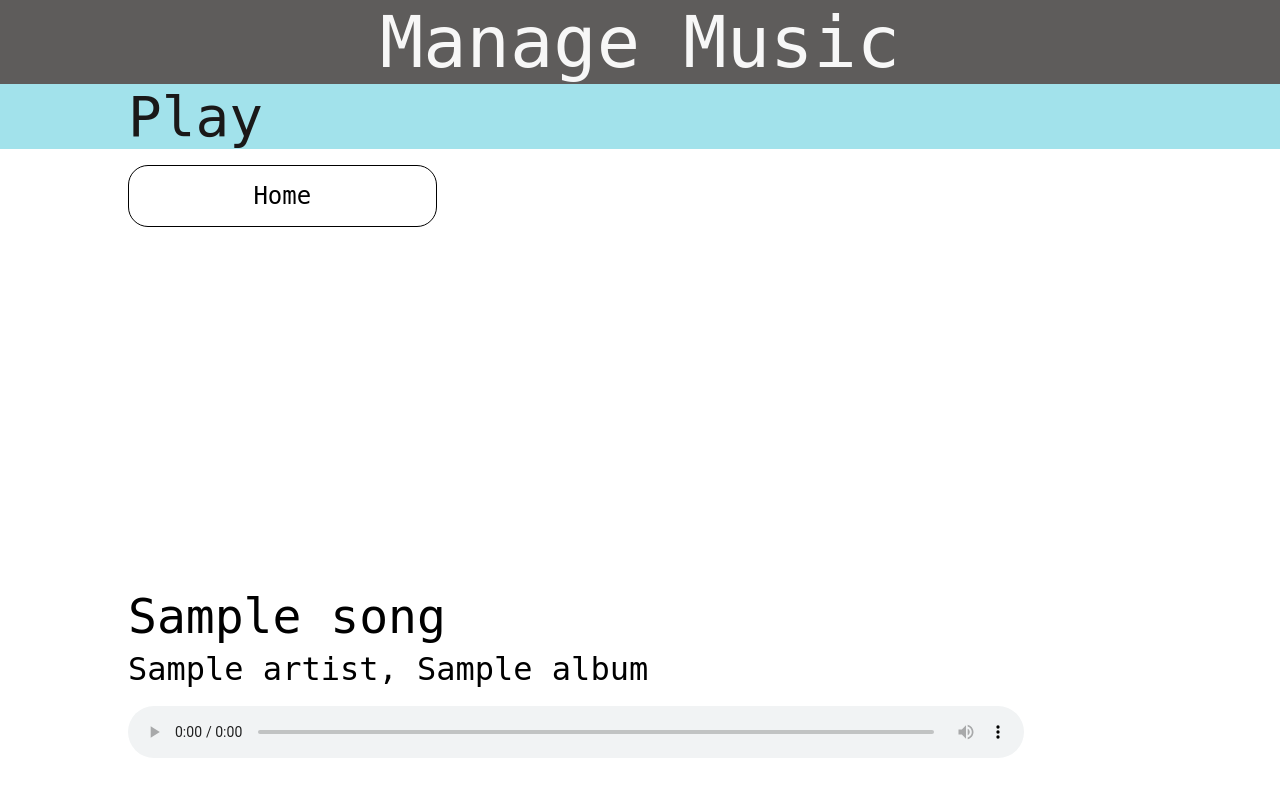
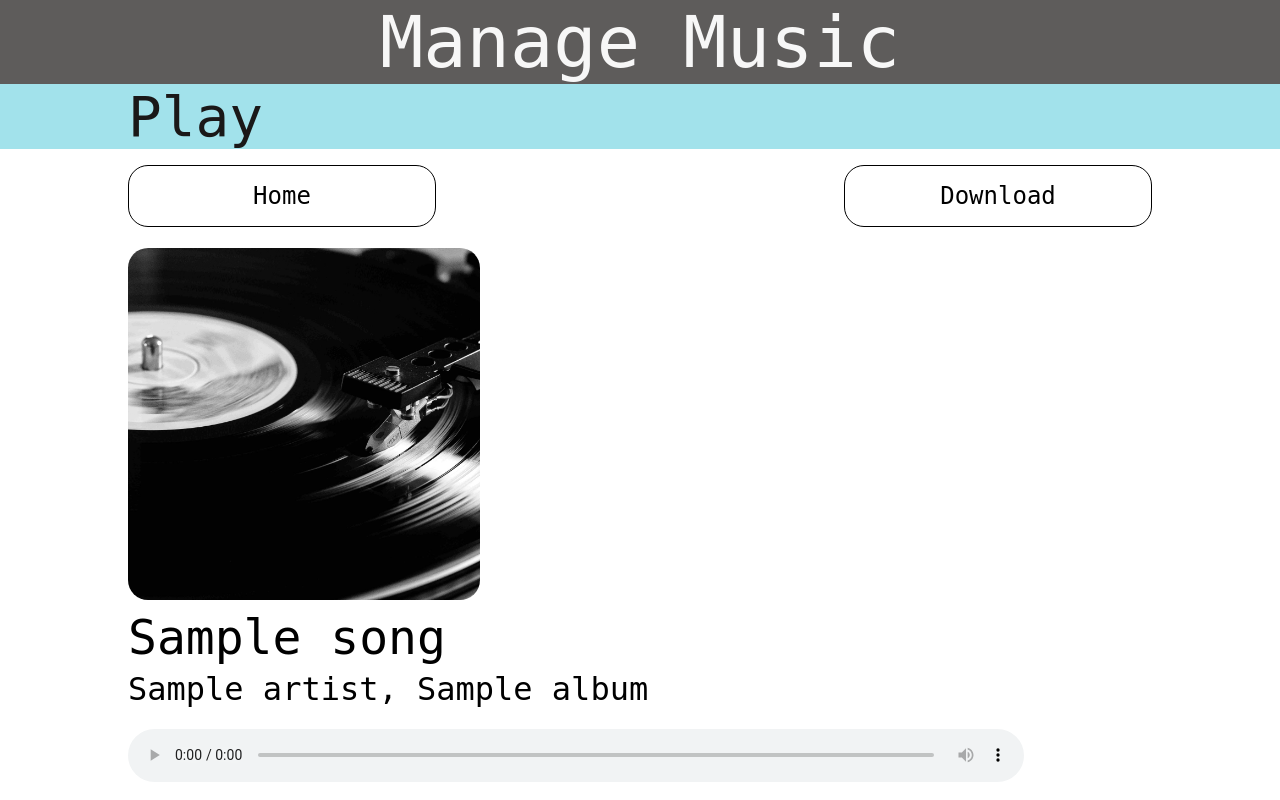
Before and after one commit to sudhi23/flaskMusic, a Flask app: template musicApp/templates/play.html in a window 1280 px wide. Run offline with Flask 2, Linux system fonts and the light colour scheme; the template is opened without the code that fills it: most values are stand-ins (such as "Sample title", 1, 10 or a date in 2020).

Commit message:
album image and download at play page

```diff
--- a/musicApp/app.py
+++ b/musicApp/app.py
@@ -1,10 +1,9 @@
 from flask import Flask, render_template, request, redirect,  url_for, send_from_directory, flash
 import mysql.connector
 from mysql.connector import errorcode
+import eyed3
 import os
-
-UPLOAD_FOLDER = 'static/songs'
-ALLOWED_EXTENSIONS = {'mp3'}
+from os import path
 
 def allowed_file(filename):
     return '.' in filename and filename.rsplit('.', 1)[1].lower() in ALLOWED_EXTENSIONS
@@ -15,10 +14,10 @@ TABLE_NAME = 'songs'
 TABLES = {}
 TABLES['songs'] = (
     "CREATE TABLE `songs` ("
-    "  `id` int(11) NOT NULL AUTO_INCREMENT,"
-    "  `title` varchar(14) NOT NULL,"
-    "  `artist` varchar(16) NOT NULL,"
-    "  `album` varchar(16) NOT NULL,"
+    "  `id` int(10) NOT NULL AUTO_INCREMENT,"
+    "  `title` varchar(50) NOT NULL,"
+    "  `artist` varchar(50) NOT NULL,"
+    "  `album` varchar(50) NOT NULL,"
     "  PRIMARY KEY (`id`)"
     ") ENGINE=InnoDB")
 
@@ -58,8 +57,13 @@ for table_name in TABLES:
     else:
         print("OK")
 
+UPLOAD_FOLDER = 'static/songs'
+ASSETS_FOLDER = 'static/assets'
+ALLOWED_EXTENSIONS = {'mp3'}
+
 app = Flask(__name__)
 app.config['UPLOAD_FOLDER'] = UPLOAD_FOLDER
+app.config['ASSETS_FOLDER'] = ASSETS_FOLDER
 
 @app.route('/home', methods=['GET'])
 def home():
@@ -75,21 +79,30 @@ def upload():
             return redirect(url_for('upload'))
         f = request.files['file']
 
-        add_song = ("INSERT INTO {} "
-               "(title, artist, album) "
-               "VALUES (%s, %s, %s)".format(TABLE_NAME))
-        data_song = list(request.form.values())
-        cursor.execute(add_song, data_song)
-        id = cursor.lastrowid
-        cnx.commit()
-
         # If the user does not select a file, the browser submits an
         # empty file without a filename.
         if f.filename == '':
             return redirect(url_for('upload'))
+
         if f and allowed_file(f.filename):
+            add_song = ("INSERT INTO {} "
+                        "(title, artist, album) "
+                        "VALUES (%s, %s, %s)".format(TABLE_NAME))
+            data_song = list(request.form.values())
+            cursor.execute(add_song, data_song)
+            id = cursor.lastrowid
+
             f.save(os.path.join(app.config['UPLOAD_FOLDER'], '{}.mp3'.format(id)))
+            audio_file = eyed3.load(os.path.join(app.config['UPLOAD_FOLDER'], '{}.mp3'.format(id)))
+            for image in audio_file.tag.images:
+                image_file = open(os.path.join(app.config['ASSETS_FOLDER'], '{}.jpg'.format(id)), "wb")
+                image_file.write(image.image_data)
+                image_file.close()
+                break
+
+            cnx.commit()
         return redirect(url_for('home'))
+
     return render_template('uploadForm.html')
 
 @app.route('/play/<id>', methods=['GET'])
@@ -102,7 +115,12 @@ def play(id):
         query = ("SELECT * FROM {} WHERE id = {} ".format(TABLE_NAME, id))
         cursor.execute(query)
         _, song, artist, album = list(cursor)[0]
-    return render_template('play.html', id=id, song=song, artist=artist, album=album)
+    imgpath = os.path.join(app.config['ASSETS_FOLDER'], '{}.jpg'.format(id))
+    if path.exists(imgpath):
+        exist = True
+    else:
+        exist = False
+    return render_template('play.html', id=id, song=song, artist=artist, album=album, exist=exist)
 
 @app.route('/delete/<id>', methods=['GET'])
 def delete(id):
@@ -110,7 +128,9 @@ def delete(id):
     cursor.execute(query)
     cnx.commit()
     os.remove(os.path.join(app.config['UPLOAD_FOLDER'], '{}.mp3'.format(id)))
-    flash('Deleted')
+    imgpath = os.path.join(app.config['ASSETS_FOLDER'], '{}.jpg'.format(id))
+    if path.exists(imgpath):
+        os.remove(imgpath)
     return redirect(url_for('home'))
 
 @app.route('/search', methods=['GET', 'POST'])
--- a/musicApp/static/home.css
+++ b/musicApp/static/home.css
@@ -95,3 +95,7 @@
   border: 1px solid black;
   border-radius: 20px;
 }
+
+a:hover {
+  color: rgb(112, 109, 109);
+}
--- a/musicApp/static/play.css
+++ b/musicApp/static/play.css
@@ -43,7 +43,7 @@
 }
 
 .maincontainer {
-  height: 65vh;
+  height: 68vh;
   font-family: monospace;
   display: flex;
   flex-direction: column;
@@ -52,6 +52,12 @@
 
 .image {
   flex: 0.65;
+  padding-left: 10vw;
+}
+
+.image > img {
+  border-radius: 20px;
+  height: 44vh;
 }
 
 .song {
@@ -71,3 +77,7 @@
   padding: 0 10vw;
   width: 70%;
 }
+
+a:hover {
+  color: rgb(112, 109, 109);
+}
--- a/musicApp/static/search.css
+++ b/musicApp/static/search.css
@@ -129,3 +129,7 @@
   border: 1px solid black;
   border-radius: 20px;
 }
+
+a:hover {
+  color: rgb(112, 109, 109);
+}
--- a/musicApp/static/upload.css
+++ b/musicApp/static/upload.css
@@ -76,3 +76,7 @@
   width: 50%;
   padding-left: 0;
 }
+
+a:hover {
+  color: rgb(112, 109, 109);
+}
--- a/musicApp/templates/play.html
+++ b/musicApp/templates/play.html
@@ -12,9 +12,16 @@
     <div class="h3">Play</div>
     <div class="links">
         <a href="{{url_for('home')}}">Home</a>
+        <a href="{{url_for('.download', id=id, song=song)}}">Download</a>
     </div>
     <div class="maincontainer">
-        <div class="image"></div>
+        <div class="image">
+            {% if exist %}
+            <img src="../static/assets/{{id}}.jpg" alt="Album image">
+            {% else %}
+            <img src="../static/assets/0.jpg" alt="Album image">
+            {% endif %}
+        </div>
         <span class="song">{{song}}</span>
         <div class="details">
             <span class="artist">{{artist}},</span>
--- a/requirements.txt
+++ b/requirements.txt
@@ -1,2 +1,4 @@
 flask
 mysql-connector-python
+eyed3
+python-magic-bin    # required for eyed3 for windows
```
Also changed, not shown: musicApp/static/assets/0.jpg (added), 1 other file.
